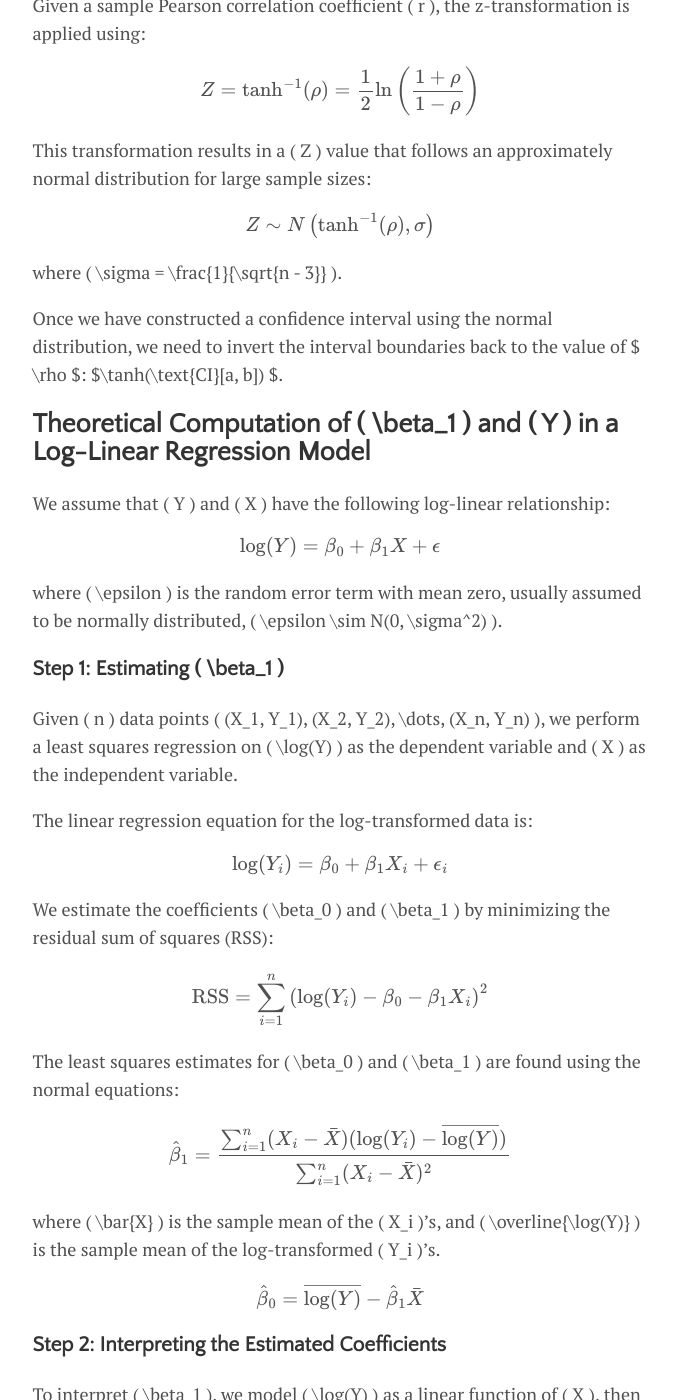
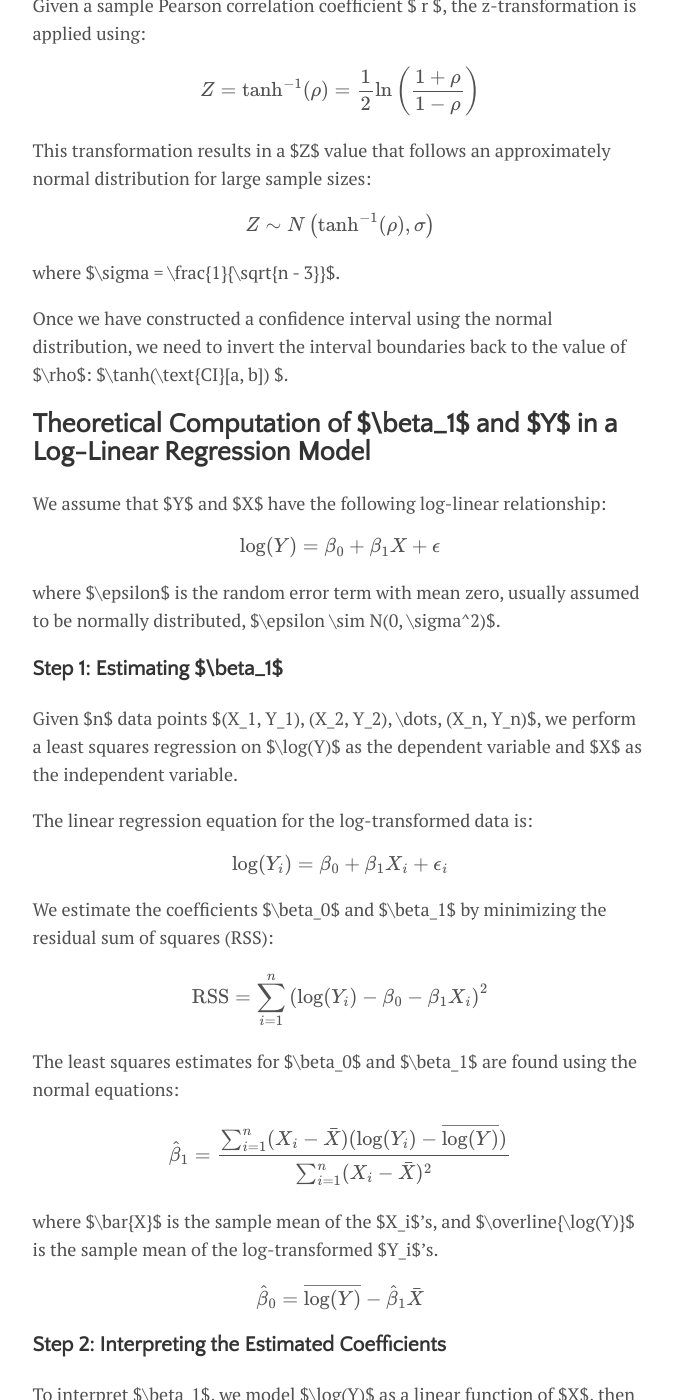
Before and after one commit to catty-halsey/catty-halsey.github.io, a Jekyll site: the page built from _posts/2024-10-21-regression.md, in a window 1280 px wide and 1400 px high, scrolled down 559 px. Shown: the whole window, without its empty margins (300-976 px from the left). Built offline with Jekyll 4.4.1, drawn with Linux system fonts in a browser that asks for light colours; formulas are drawn with MathJax 3; some of the changed text lies outside the part shown.

Commit message:
Update 2024-10-21-regression.md

```diff
--- a/_posts/2024-10-21-regression.md
+++ b/_posts/2024-10-21-regression.md
@@ -14,35 +14,35 @@ Before constructing a regression model, we first need to test whether the variab
 
 The z-transformation helps stabilize the variance of correlation coefficients and makes the distribution approximately normal, which is useful for constructing confidence intervals or hypothesis testing for correlations.
 
-Given a sample Pearson correlation coefficient \( r \), the z-transformation is applied using:
+Given a sample Pearson correlation coefficient $ r $, the z-transformation is applied using:
 
 $$
 Z = \tanh^{-1}(\rho) = \frac{1}{2} \ln \left( \frac{1 + \rho}{1 - \rho} \right)
 $$
 
-This transformation results in a \( Z \) value that follows an approximately normal distribution for large sample sizes:
+This transformation results in a $Z$ value that follows an approximately normal distribution for large sample sizes:
 
 $$
 Z \sim N\left(\tanh^{-1}(\rho), \sigma\right)
 $$
 
-where \( \sigma = \frac{1}{\sqrt{n - 3}} \).
+where $\sigma = \frac{1}{\sqrt{n - 3}}$.
 
-Once we have constructed a confidence interval using the normal distribution, we need to invert the interval boundaries back to the value of $ \rho $: $\tanh(\text{CI}[a, b]) $.
+Once we have constructed a confidence interval using the normal distribution, we need to invert the interval boundaries back to the value of $\rho$: $\tanh(\text{CI}[a, b]) $.
 
-## Theoretical Computation of \( \beta_1 \) and \( Y \) in a Log-Linear Regression Model
+## Theoretical Computation of $\beta_1$ and $Y$ in a Log-Linear Regression Model
 
-We assume that \( Y \) and \( X \) have the following log-linear relationship:
+We assume that $Y$ and $X$ have the following log-linear relationship:
 
 $$
 \log(Y) = \beta_0 + \beta_1 X + \epsilon
 $$
 
-where \( \epsilon \) is the random error term with mean zero, usually assumed to be normally distributed, \( \epsilon \sim N(0, \sigma^2) \).
+where $\epsilon$ is the random error term with mean zero, usually assumed to be normally distributed, $\epsilon \sim N(0, \sigma^2)$.
 
-### Step 1: Estimating \( \beta_1 \)
+### Step 1: Estimating $\beta_1$
 
-Given \( n \) data points \( (X_1, Y_1), (X_2, Y_2), \dots, (X_n, Y_n) \), we perform a least squares regression on \( \log(Y) \) as the dependent variable and \( X \) as the independent variable.
+Given $n$ data points $(X_1, Y_1), (X_2, Y_2), \dots, (X_n, Y_n)$, we perform a least squares regression on $\log(Y)$ as the dependent variable and $X$ as the independent variable.
 
 The linear regression equation for the log-transformed data is:
 
@@ -50,19 +50,19 @@ $$
 \log(Y_i) = \beta_0 + \beta_1 X_i + \epsilon_i
 $$
 
-We estimate the coefficients \( \beta_0 \) and \( \beta_1 \) by minimizing the residual sum of squares (RSS):
+We estimate the coefficients $\beta_0$ and $\beta_1$ by minimizing the residual sum of squares (RSS):
 
 $$
 \text{RSS} = \sum_{i=1}^{n} \left( \log(Y_i) - \beta_0 - \beta_1 X_i \right)^2
 $$
 
-The least squares estimates for \( \beta_0 \) and \( \beta_1 \) are found using the normal equations:
+The least squares estimates for $\beta_0$ and $\beta_1$ are found using the normal equations:
 
 $$
 \hat{\beta}_1 = \frac{\sum_{i=1}^{n} (X_i - \bar{X})(\log(Y_i) - \overline{\log(Y)})}{\sum_{i=1}^{n} (X_i - \bar{X})^2}
 $$
 
-where \( \bar{X} \) is the sample mean of the \( X_i \)'s, and \( \overline{\log(Y)} \) is the sample mean of the log-transformed \( Y_i \)'s.
+where $\bar{X}$ is the sample mean of the $X_i$'s, and $\overline{\log(Y)}$ is the sample mean of the log-transformed $Y_i$'s.
 
 $$
 \hat{\beta}_0 = \overline{\log(Y)} - \hat{\beta}_1 \bar{X}
@@ -70,21 +70,19 @@ $$
 
 ### Step 2: Interpreting the Estimated Coefficients
 
-To interpret \( \beta_1 \), we model \( \log(Y) \) as a linear function of \( X \), then exponentiate both sides:
+To interpret $\beta_1$, we model $\log(Y)$ as a linear function of $X$, then exponentiate both sides:
 
 $$
 Y_i = e^{\beta_0 + \beta_1 X_i + \epsilon_i}
 $$
 
-When \( X \) increases by 1 unit, the expected \( \log(Y) \) changes by \( \beta_1 \), meaning \( Y \) changes by a factor of \( e^{\beta_1} \). Thus, \( e^{\beta_1} \) is the factor by which the median of \( Y \) changes for a unit increase in \( X \).
+When $X$ increases by 1 unit, the expected $\log(Y)$ changes by $\beta_1$, meaning $Y$ changes by a factor of $e^{\beta_1}$. Thus, $e^{\beta_1}$ is the factor by which the median of $Y$ changes for a unit increase in $X$.
 
-### Step 3: Estimating \( Y \)
+### Step 3: Estimating $Y$
 
-To predict \( Y \) for a new value \( X = X_{\text{new}} \), first compute the predicted \( \log(Y) \):
+To predict $Y$ for a new value $X = X_{\text{new}}$, first compute the predicted $\log(Y)$:
 
-$$
-\log(\hat{Y}) = \hat{\beta}_0 + \hat{\beta}_1 X_{\text{new}}
-$$
+$$\log(\hat{Y}) = \hat{\beta}_0 + \hat{\beta}_1 X_{\text{new}}$$
 
 Then exponentiate the result:
 
@@ -94,8 +92,8 @@ $$
 
 ### Step 4: Loss of Expectation and Median Interpretation
 
-Due to Jensen's inequality, \( \mathbb{E}[e^{\log(Y)}] \neq e^{\mathbb{E}[\log(Y)]} \). Thus, the expectation of \( Y \) differs from its median when \( Y \) is log-normal. However, with symmetric errors, \( e^{\mathbb{E}[\log(Y)]} \) corresponds to the median of \( Y \).
+Due to Jensen's inequality, $\mathbb{E}[e^{\log(Y)}] \neq e^{\mathbb{E}[\log(Y)]}$. Thus, the expectation of $ Y $ differs from its median when $Y$ is log-normal. However, with symmetric errors, $e^{\mathbb{E}[\log(Y)]}$ corresponds to the median of $Y$.
 
 ### Example Interpretation
 
-If \( \hat{\beta}_1 = 0.05 \), then for every 1-unit increase in \( X \), the median of \( Y \) increases by \( e^{0.05} \approx 1.051 \), or about 5.1%.
+If $\hat{\beta}_1 = 0.05$, then for every 1-unit increase in $X$, the median of $Y$ increases by $e^{0.05} \approx 1.051$, or about 5.1%.
```
